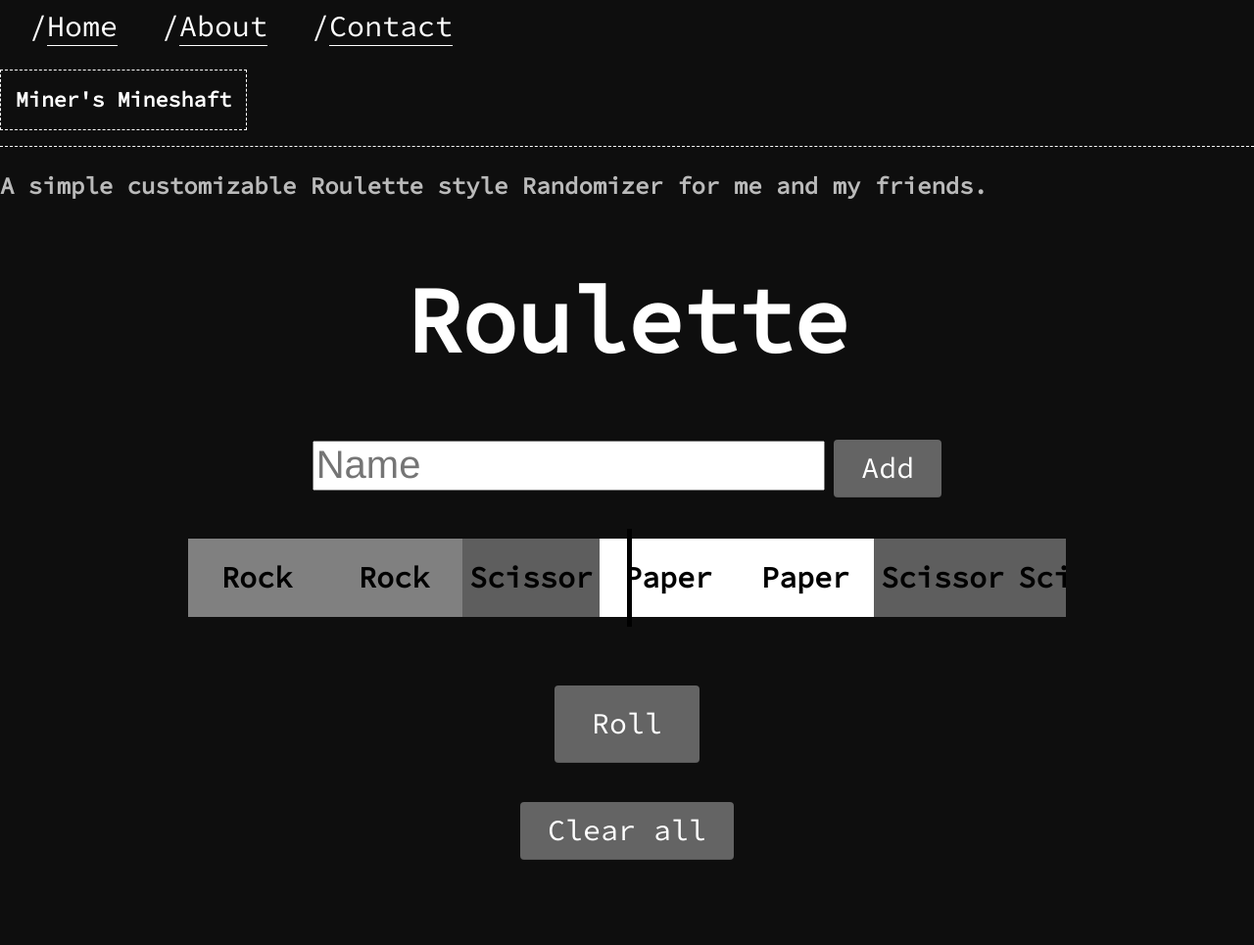
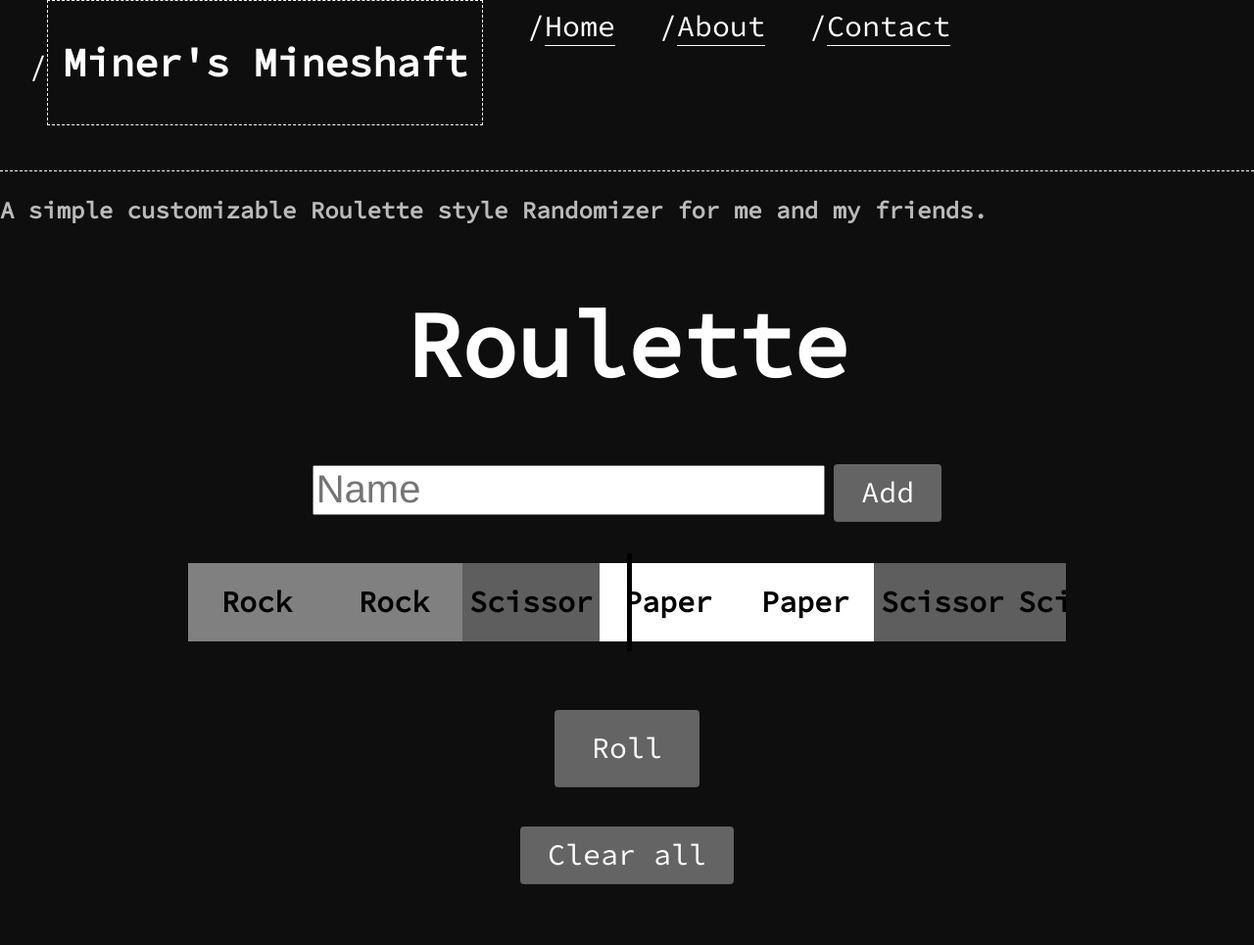
Before and after one commit to MinerBryan/mineshaft, a Jekyll site: the page built from _posts/2020-11-12-roulette.md, in a window 1280 px wide. Shown: the whole page at 98% size. Built offline with Jekyll 4.4.1, drawn with Linux system fonts in a browser that asks for light colours; before the commit the page ends 940 px from its top, so only the background shows below that.

Commit message:
Update default-roulette.html

```diff
--- a/_layouts/default-roulette.html
+++ b/_layouts/default-roulette.html
@@ -11,12 +11,12 @@
 	<header>
 	    <nav>
 	        <ul>
+			<li><a class="title-a" href="{{site.baseurl}}/"><h1 class="title">{{site.title}}</h1></a></li>
 	            <li><a href="{{site.baseurl}}/">Home</a></li>
 	            <li><a href="{{site.baseurl}}/about">About</a></li>
 	            <li><a href="{{site.baseurl}}/contact">Contact</a></li>
 	        </ul>
 	    </nav>
-	    <a class="title-a" href="{{site.baseurl}}/"><h1 class="title">{{site.title}}</h1></a>
 	</header>
 
 		<h2>{{content}}</h2>
```
